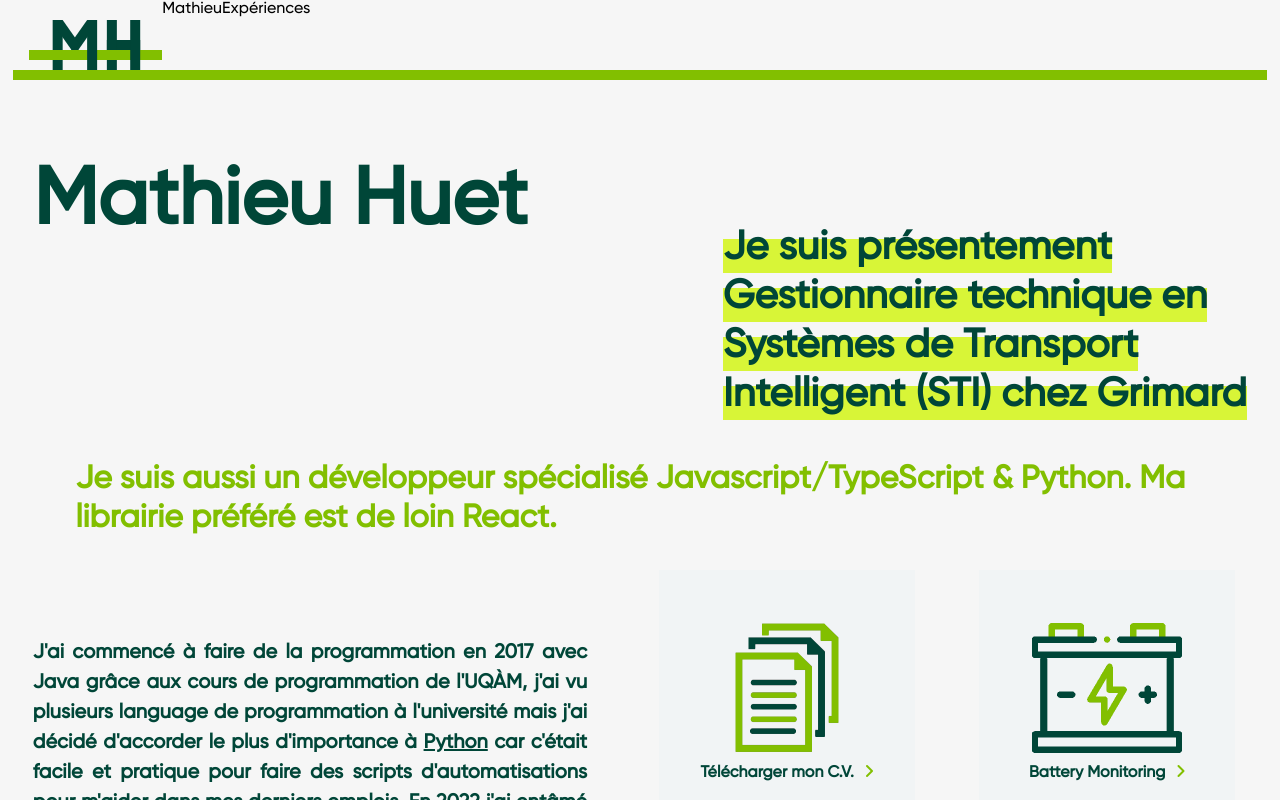
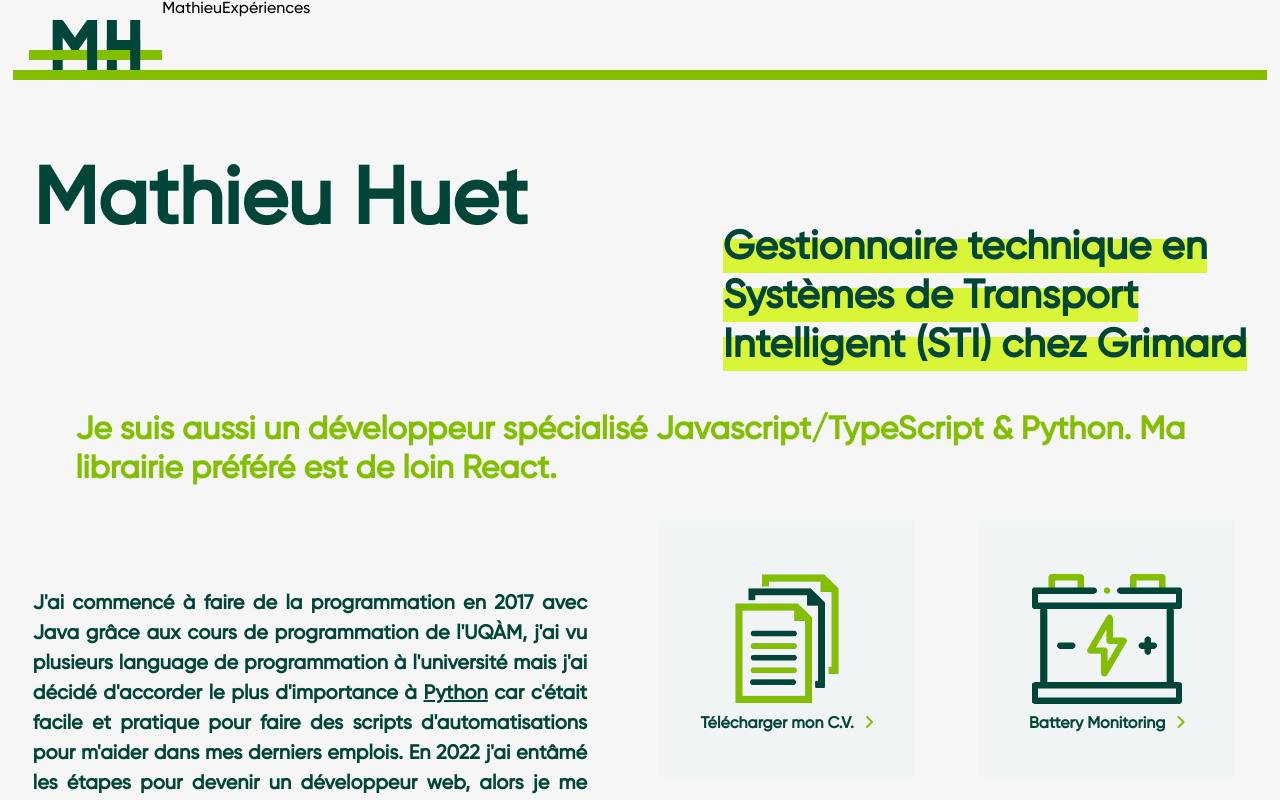
Before and after one commit to mathieuhuet/Portfolio, a React (Create React App) app: page / in a window 1280 px wide. Shown: the top 800 px of the page. Built offline with nearby package versions, Linux system fonts and the light colour scheme.

Commit message:
chore: update resume July 3 2024

```diff
--- a/src/Pages/BatteryMonitoring/batterymonitoring.jsx
+++ b/src/Pages/BatteryMonitoring/batterymonitoring.jsx
@@ -28,13 +28,11 @@ function BatteryMonitoring() {
         </div>
         <div className="battery-slide-1-bottom">
           <img src={batteryScreenshot3} className="battery-screenshot-1" alt="Screenshot of a graph from Battery Monitoring App" />
-          <div className="battery-paragraph-1">Battery Monitoring est une application qui donne un accès aux statistiques de consommation d'énergie de vos équipements à batteries
-          et collecte des informations tout au long de la journée pour créer des diagrammes qui permettent d'analyser les performances de toutes vos batteries.
+          <div className="battery-paragraph-1">Battery Monitoring est une application pour monitorer en temps réel les batteries de vos équipements sur le chantier.
           </div>
         </div>
       </div>
       <div className="battery-slide-2">
-        <div className="battery-paragraph-2">J'ai construit cette application seul. Le back-end, le front-end, conçu et mis en œuvre le RESTful API et la modélisation des données.</div>
       </div>
       <div className="battery-slide-3">
         {isMobile &&
--- a/src/Pages/Mathieu/mathieu.jsx
+++ b/src/Pages/Mathieu/mathieu.jsx
@@ -39,9 +39,6 @@ function Mathieu () {
             Mathieu Huet
           </div>
           <div className='secondary-title'>
-            <div className='highlighted-text'>
-              Je suis présentement
-            </div>
             <div className='highlighted-text'>
               Gestionnaire technique en
             </div>
```
Also changed, not shown: 2 other files (tests, documents, lock files or other folders).
